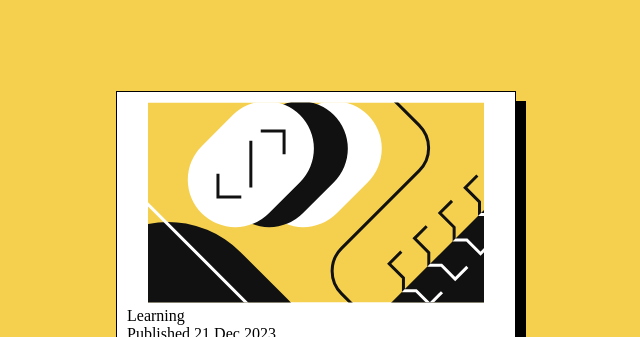
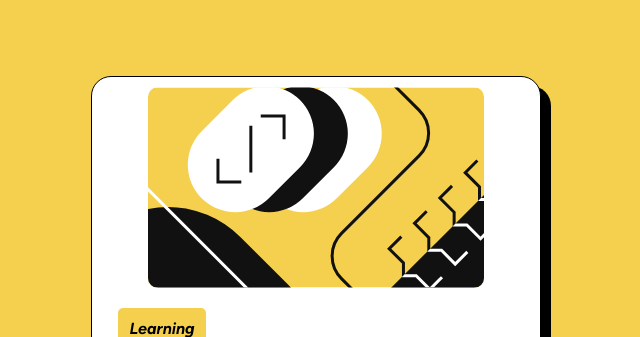
Before and after one commit to kolchetes/blog-preview-card, a plain HTML site: page index.html in a window 1280 px wide. Shown: the top 337 px of the page, without its empty margins (324-964 px from the left). Drawn offline with Linux system fonts and the light colour scheme.

Commit message:
Add CSS reset and some styles

```diff
--- a/index.html
+++ b/index.html
@@ -16,9 +16,9 @@
       <figure class="post-thumb">
         <img src="./assets/images/illustration-article.svg" alt="Abstract shapes colored in white, black and yellow" />
       </figure>
-      <p class="tag">Learning</p>
+      <p class="post-tag">Learning</p>
 
-      <p class="date">Published 21 Dec 2023</p>
+      <p class="post-date">Published 21 Dec 2023</p>
 
       <h1 class="post-title">HTML & CSS foundations</h1>
 
--- a/styles.css
+++ b/styles.css
@@ -1,32 +1,51 @@
+::root {
+    --ten-pixels: 0.625rem;
+    --font-size-base: 1rem; /* 16px */
+    --font-size-lg: 1.25 /* 20px */
+}
+@font-face {
+    font-family: 'Figtree';
+    src: url(./assets/fonts/Figtree-Italic-VariableFont_wght.ttf);
+}
+
 * {
     margin: 0;
     padding: 0;
     box-sizing: border-box;
 }
 
+html {
+    font-size: 100%;
+}
+
 body {
     height: 100vh;
+
     display: flex;
     flex-direction: column;
     justify-content: space-around;
     align-items: center;
+
     background-color: hsl(47, 88%, 63%);
+
+    font-size: var(--font-size-base);
+    font-family: 'Figtree', sans-serif;
 }
 
-
 .post-card {
-    width: 400px;
-
-    padding: 10px;
+    width: 450px;
 
     display: flex;
     flex-direction: column;
     align-items: flex-start;
     justify-content: center;
 
+    padding: 10px;
+
     background-color: white;
 
     border: 1px solid black;
+    border-radius: 20px;
     box-shadow: 10px 10px;
 }
 
@@ -35,35 +54,18 @@ body {
     margin: 0 auto;
 }
 
+.post-thumb > img {
+    border-radius: 10px;
+}
 
+.post-tag {
+    margin: 1rem;
+    padding: 0.720rem;
+    border-radius: 5px;
 
-
-
-
-
-
-
-
-
-
-
-
-
-
-
-
-
-
-
-
-
-
-
-
-
-
-
-
+    font-weight: bold;
+    background-color: hsl(47, 88%, 63%);
+}
 
 
 
```
